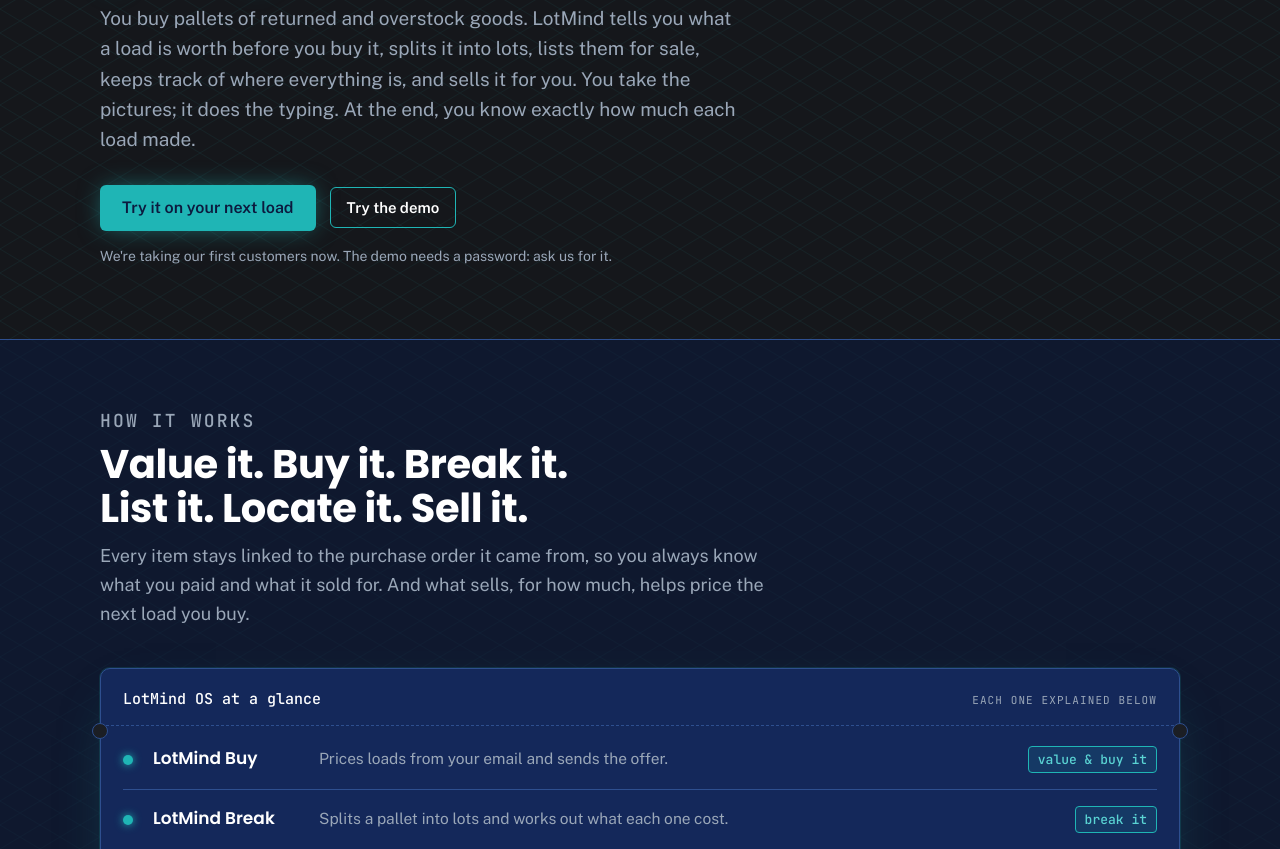
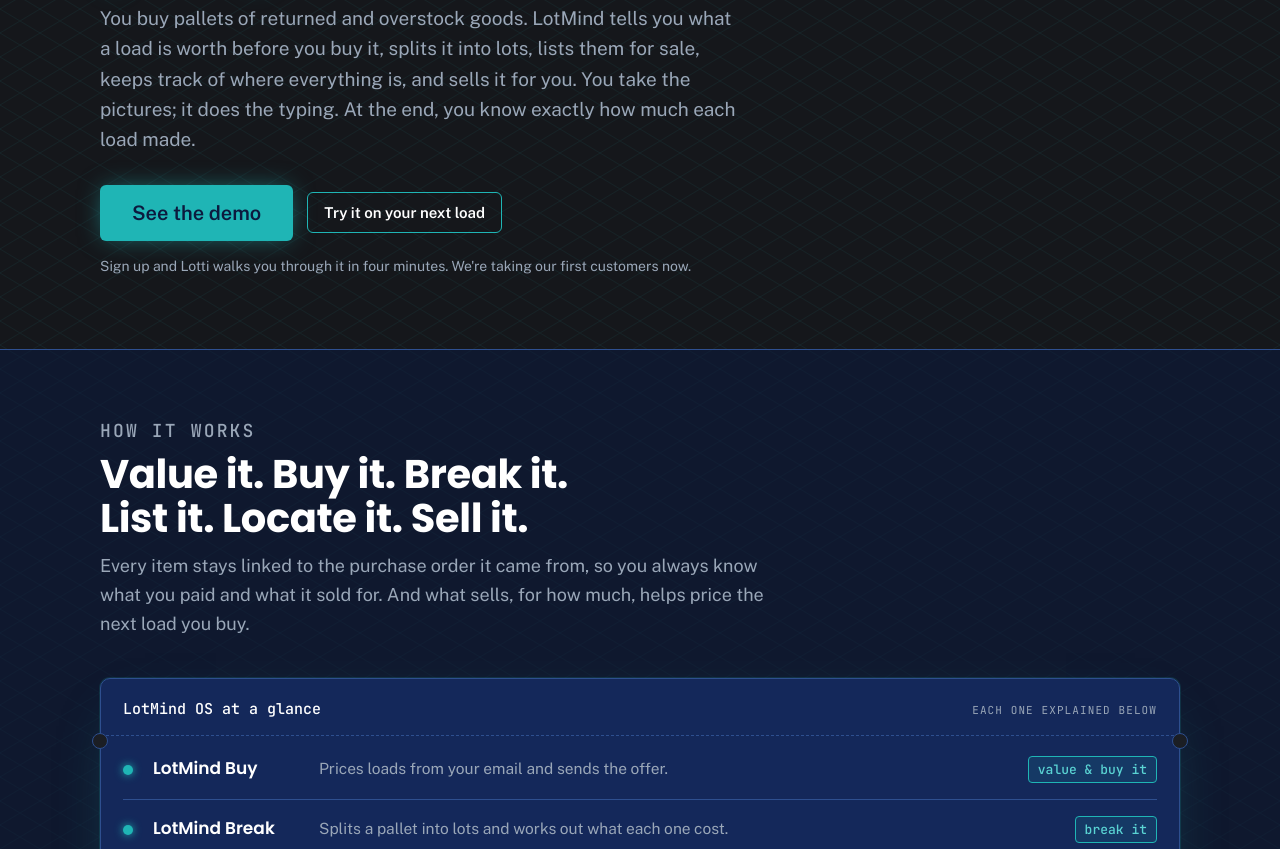
Before and after one commit to LotMind/lotmind-site, a plain HTML site: page index.html in a window 1280 px wide. Shown: the part 1371-2220 px from the top of the page. Drawn offline with nearby package versions, Linux system fonts and the light colour scheme.

Commit message:
See the demo: the big main button on the home page, pointing at demo.lotmind.ai (Jeff, Nov 21: "I want a big demo button")
Co-Authored-By: Claude Fable 5.1 <noreply@anthropic.com>

```diff
--- a/index.html
+++ b/index.html
@@ -380,9 +380,9 @@ section.band { background: rgba(12,26,62,.55); }
         <h1 style="margin-top:16px">Run the whole load <em>from your phone's camera.</em></h1>
         <p class="lede">You buy pallets of returned and overstock goods. LotMind tells you what a load is worth before you buy it, splits it into lots, lists them for sale, keeps track of where everything is, and sells it for you. You take the pictures; it does the typing. At the end, you know exactly how much each load made.</p>
         <div class="cta">
-          <a class="btn primary" href="https://docs.google.com/forms/d/e/1FAIpQLSdI_nHlPs43hXMa3tG5KU7I02lXizA7k_jM4yVhFi7bq6P3Fg/viewform" target="_blank" rel="noopener">Try it on your next load</a>
-          <a class="btn ghost" href="https://lotmind-demo-103711865197.us-west1.run.app/" target="_blank" rel="noopener">Try the demo</a>
-          <span class="note">We're taking our first customers now. The demo needs a password: ask us for it.</span>
+          <a class="btn primary" href="https://demo.lotmind.ai/" target="_blank" rel="noopener" style="font-size:20px;padding:16px 32px;min-height:56px">See the demo</a>
+          <a class="btn ghost" href="https://docs.google.com/forms/d/e/1FAIpQLSdI_nHlPs43hXMa3tG5KU7I02lXizA7k_jM4yVhFi7bq6P3Fg/viewform" target="_blank" rel="noopener">Try it on your next load</a>
+          <span class="note">Sign up and Lotti walks you through it in four minutes. We're taking our first customers now.</span>
         </div>
       </div>
     </div>
@@ -668,7 +668,7 @@ section.band { background: rgba(12,26,62,.55); }
         </div>
         <div class="wlact">
           <a class="btn primary" href="https://docs.google.com/forms/d/e/1FAIpQLSdI_nHlPs43hXMa3tG5KU7I02lXizA7k_jM4yVhFi7bq6P3Fg/viewform" target="_blank" rel="noopener">Join the waiting list</a>
-          <a class="btn ghost" href="https://lotmind-demo-103711865197.us-west1.run.app/" target="_blank" rel="noopener">Try the demo</a>
+          <a class="btn ghost" href="https://demo.lotmind.ai/" target="_blank" rel="noopener">See the demo</a>
           <span class="note">Takes a minute. No payment, and we only write to you about LotMind. The demo needs a password: ask us for it.</span>
         </div>
       </div>
```
